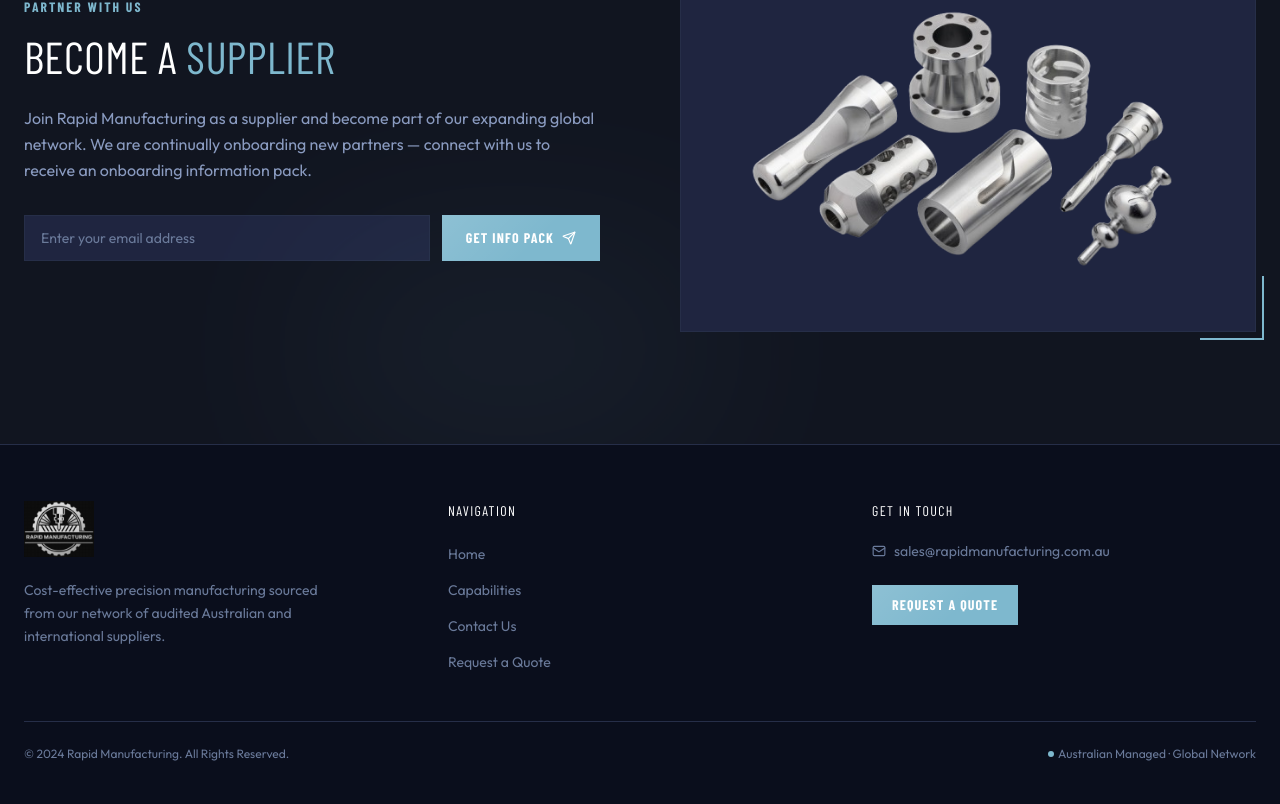
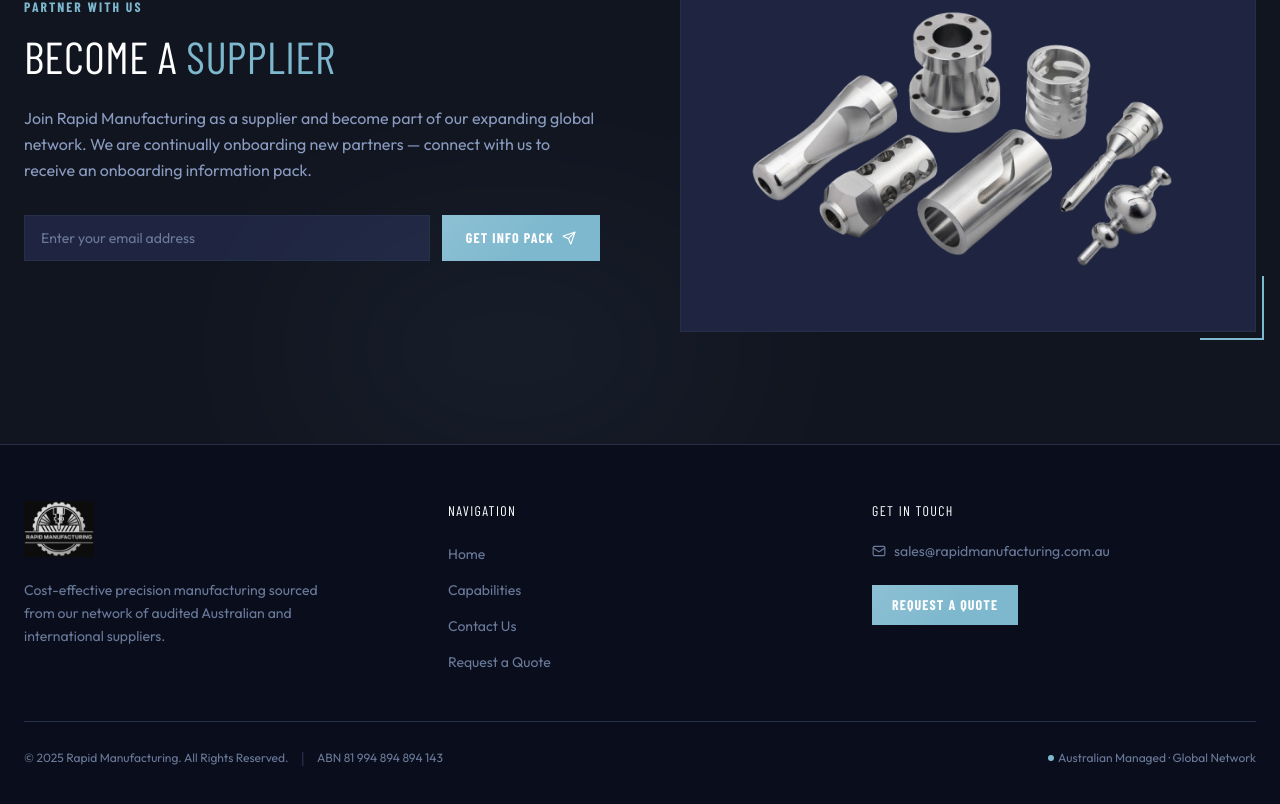
Before and after one commit to gavinclair01-ai/rapid-manufacturing-website, a Next.js app: page / in a window 1280 px wide. Shown: the part 4408-5212 px from the top of the page. Built offline with nearby package versions, Linux system fonts and the light colour scheme; a web font is replaced by a local one.

Commit message:
Add ABN to footer; fix copyright year to 2025

```diff
--- a/components/site-footer.tsx
+++ b/components/site-footer.tsx
@@ -71,9 +71,15 @@
 
         {/* Bottom bar */}
         <div className="pt-6 border-t border-[var(--rm-border)] flex flex-col sm:flex-row items-center justify-between gap-3">
-          <p className="text-[var(--rm-muted)] text-xs font-outfit">
-            © 2024 Rapid Manufacturing. All Rights Reserved.
-          </p>
+          <div className="flex flex-col sm:flex-row items-center gap-3">
+            <p className="text-[var(--rm-muted)] text-xs font-outfit">
+              © 2025 Rapid Manufacturing. All Rights Reserved.
+            </p>
+            <span className="hidden sm:block text-[var(--rm-border)]">|</span>
+            <p className="text-[var(--rm-muted)] text-xs font-outfit">
+              ABN 81 994 894 894 143
+            </p>
+          </div>
           <div className="flex items-center gap-1">
             <div className="w-1.5 h-1.5 rounded-full bg-[var(--rm-orange)]" />
             <p className="text-[var(--rm-muted)] text-xs font-outfit">
```
